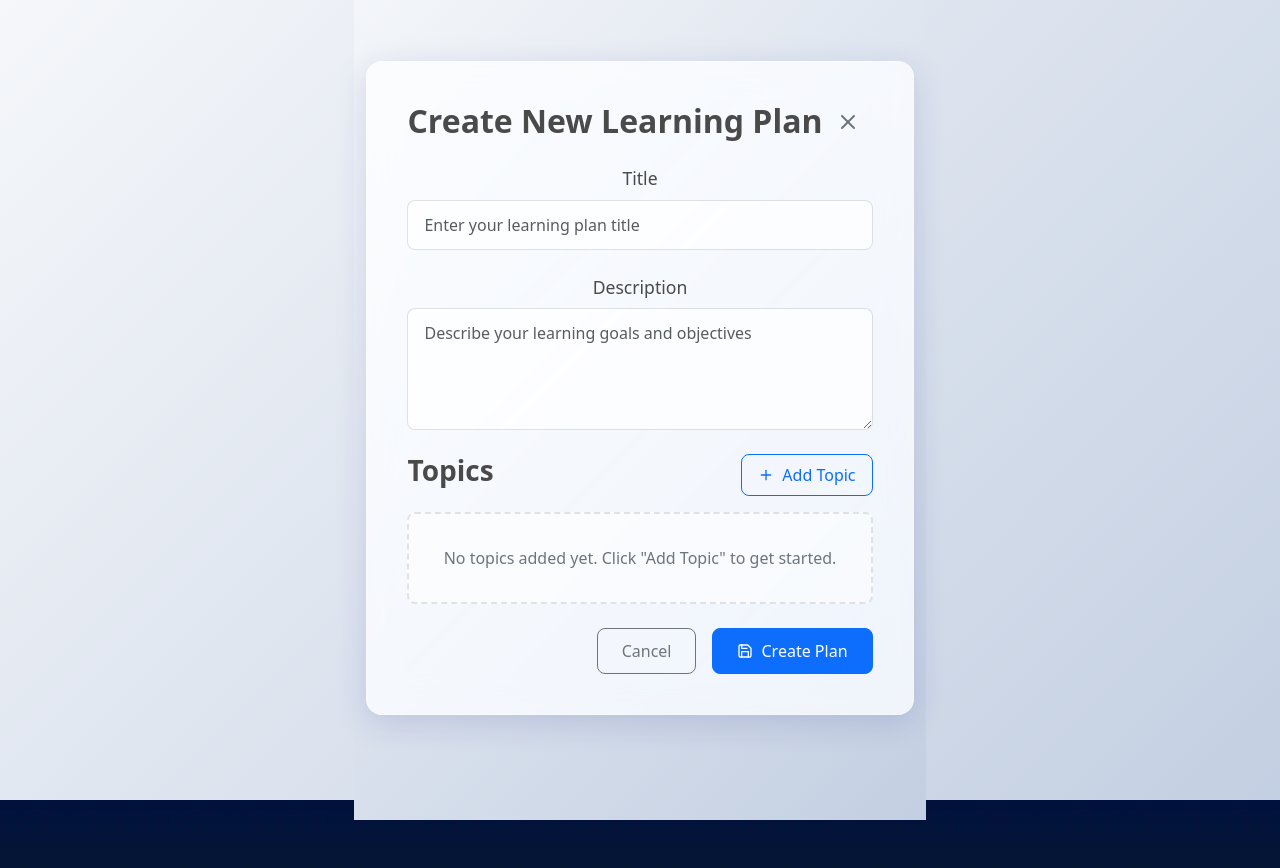
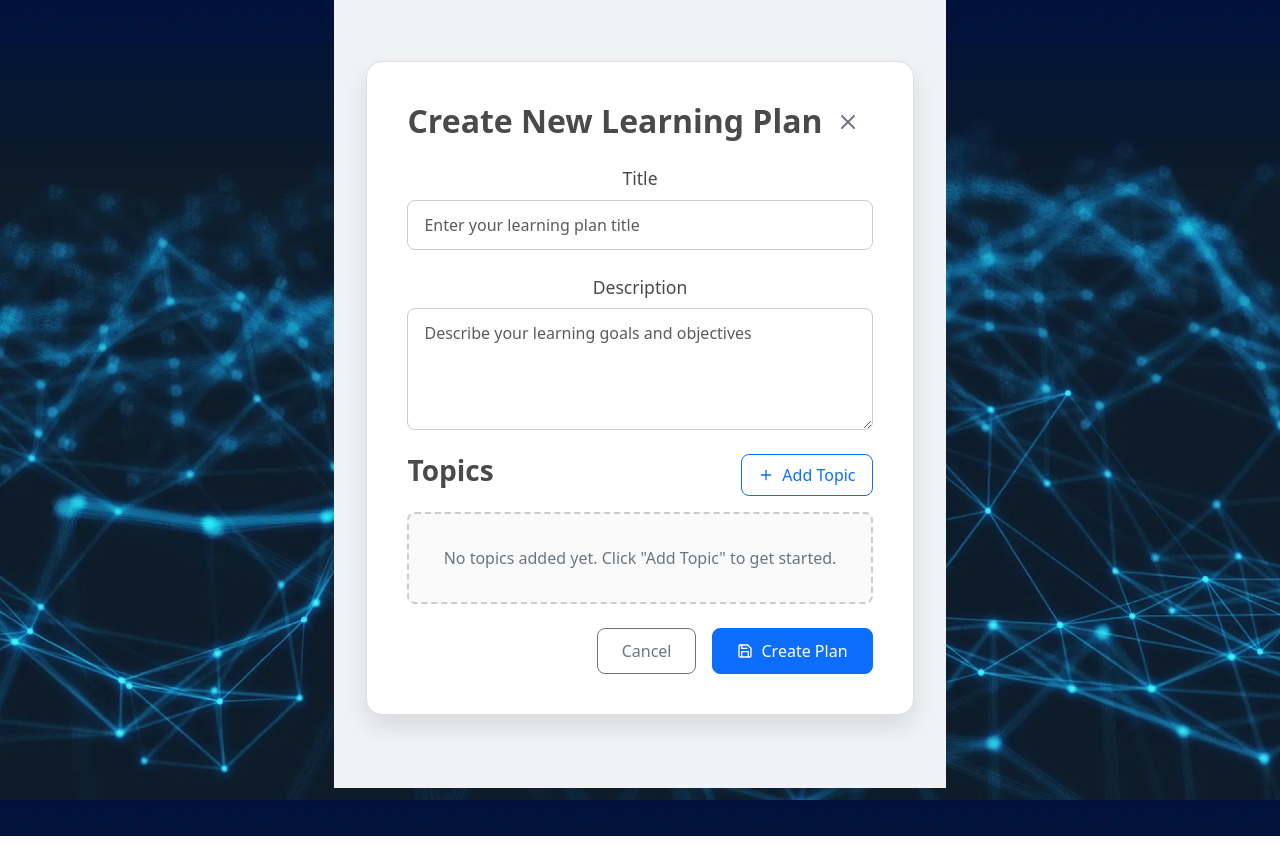
Before and after one commit to rahmimuaz/Skillhub, a React (Vite) app in the folder frontend/: page /plan/new in a window 1280 px wide. After the commit the page ends 836 px from the top, so only its background shows below. Built offline with nearby package versions, Linux system fonts and the light colour scheme.

Commit message:
modify the plan form page UI design part

```diff
--- a/frontend/src/pages/learningplan/LearningPlanForm.jsx
+++ b/frontend/src/pages/learningplan/LearningPlanForm.jsx
@@ -89,21 +89,21 @@
 
   return (
     <div style={{
-      background: 'linear-gradient(135deg, #f5f7fa 0%, #c3cfe2 100%)',
+      backgroundColor: '#f0f2f5',
       minHeight: '100vh',
-      padding: '2rem 0'
+      display: 'flex',
+      alignItems: 'center',
+      justifyContent: 'center',
+      padding: '2rem'
     }}>
-      <Container className="d-flex justify-content-center align-items-center" style={{ minHeight: '100vh' }}>
-        <div style={{
-          backdropFilter: 'blur(16px) saturate(180%)',
-          backgroundColor: 'rgba(255, 255, 255, 0.75)',
+      <Container style={{
+        backgroundColor: '#ffffff',
         borderRadius: '16px',
-          border: '1px solid rgba(255, 255, 255, 0.3)',
+        boxShadow: '0 12px 24px rgba(0, 0, 0, 0.1)',
         padding: '2.5rem',
-          boxShadow: '0 8px 32px 0 rgba(31, 38, 135, 0.15)',
         width: '100%',
         maxWidth: '800px',
-          transition: 'all 0.3s ease'
+        border: '1px solid #e0e0e0'
       }}>
         <div className="d-flex justify-content-between align-items-center mb-4">
           <h2 style={{
@@ -138,8 +138,8 @@
               onChange={handleChange}
               required
               style={{
-                  backgroundColor: 'rgba(255, 255, 255, 0.7)',
-                  border: '1px solid rgba(0, 0, 0, 0.1)',
+                backgroundColor: '#fff',
+                border: '1px solid #ccc',
                 borderRadius: '8px',
                 padding: '12px 16px'
               }}
@@ -156,8 +156,8 @@
               onChange={handleChange}
               rows={4}
               style={{
-                  backgroundColor: 'rgba(255, 255, 255, 0.7)',
-                  border: '1px solid rgba(0, 0, 0, 0.1)',
+                backgroundColor: '#fff',
+                border: '1px solid #ccc',
                 borderRadius: '8px',
                 padding: '12px 16px'
               }}
@@ -184,11 +184,11 @@
 
           {plan.topics.length === 0 ? (
             <div style={{
-                backgroundColor: 'rgba(255, 255, 255, 0.5)',
+              backgroundColor: '#fafafa',
               borderRadius: '8px',
               padding: '2rem',
               textAlign: 'center',
-                border: '2px dashed rgba(0, 0, 0, 0.1)',
+              border: '2px dashed #ccc',
               marginBottom: '1.5rem'
             }}>
               <p style={{ color: '#6c757d', margin: 0 }}>
@@ -198,11 +198,10 @@
           ) : (
             plan.topics.map((topic, index) => (
               <Card key={topic.id} className="mb-3" style={{
-                  backgroundColor: 'rgba(255, 255, 255, 0.7)',
-                  border: '1px solid rgba(0, 0, 0, 0.1)',
+                backgroundColor: '#ffffff',
+                border: '1px solid #ccc',
                 borderRadius: '8px',
-                  overflow: 'hidden',
-                  transition: 'all 0.3s ease'
+                overflow: 'hidden'
               }}>
                 <Card.Body>
                   <TopicForm
@@ -251,7 +250,6 @@
             </Button>
           </div>
         </Form>
-        </div>
       </Container>
 
       <style jsx global>{`
@@ -263,7 +261,7 @@
           to { opacity: 1; transform: translateY(0); }
         }
         body {
-          background: linear-gradient(135deg, #f5f7fa 0%, #c3cfe2 100%);
+          background-color: #f0f2f5;
         }
       `}</style>
     </div>
```
Lines whose indentation alone changed are shown as unchanged.
